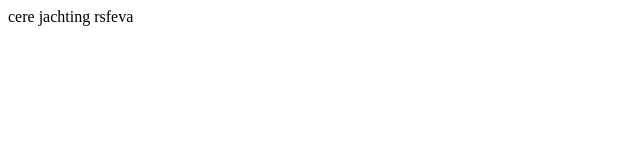
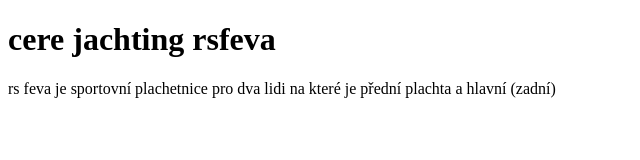
Before and after one commit to jirkaarcha/main, a plain HTML site: page index.html in a window 1280 px wide. Shown: the whole page, without its empty margins (0-640 px from the left). Drawn offline with Linux system fonts and the light colour scheme.

Commit message:
Update index.html

```diff
--- a/index.html
+++ b/index.html
@@ -4,6 +4,7 @@
     <title>jachting rsfeva</title>
   </head>
   <body>
-    cere jachting rsfeva
+    <h1>cere jachting rsfeva</h1>
+    <p>rs feva je sportovní plachetnice pro dva lidi na které je přední plachta a hlavní (zadní)</p>
   </body>
 </html>
```
